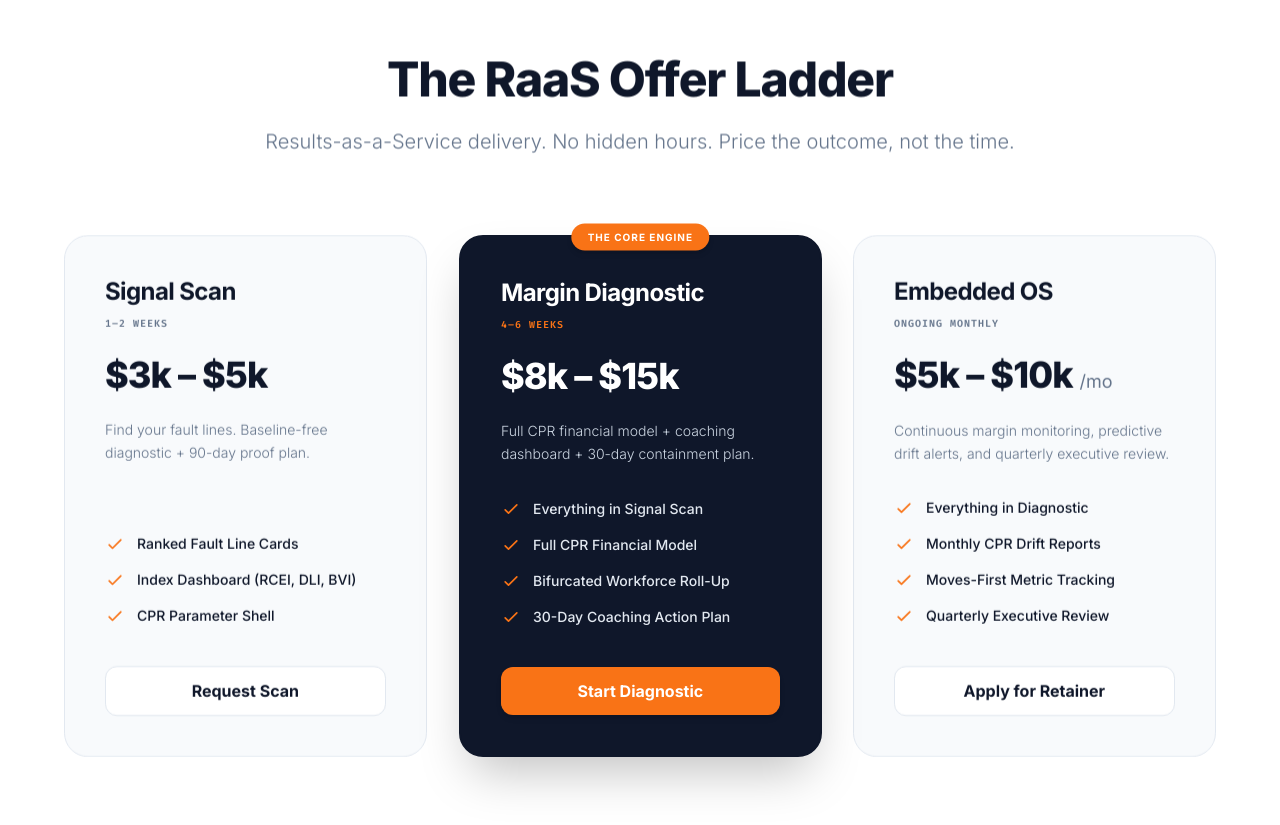
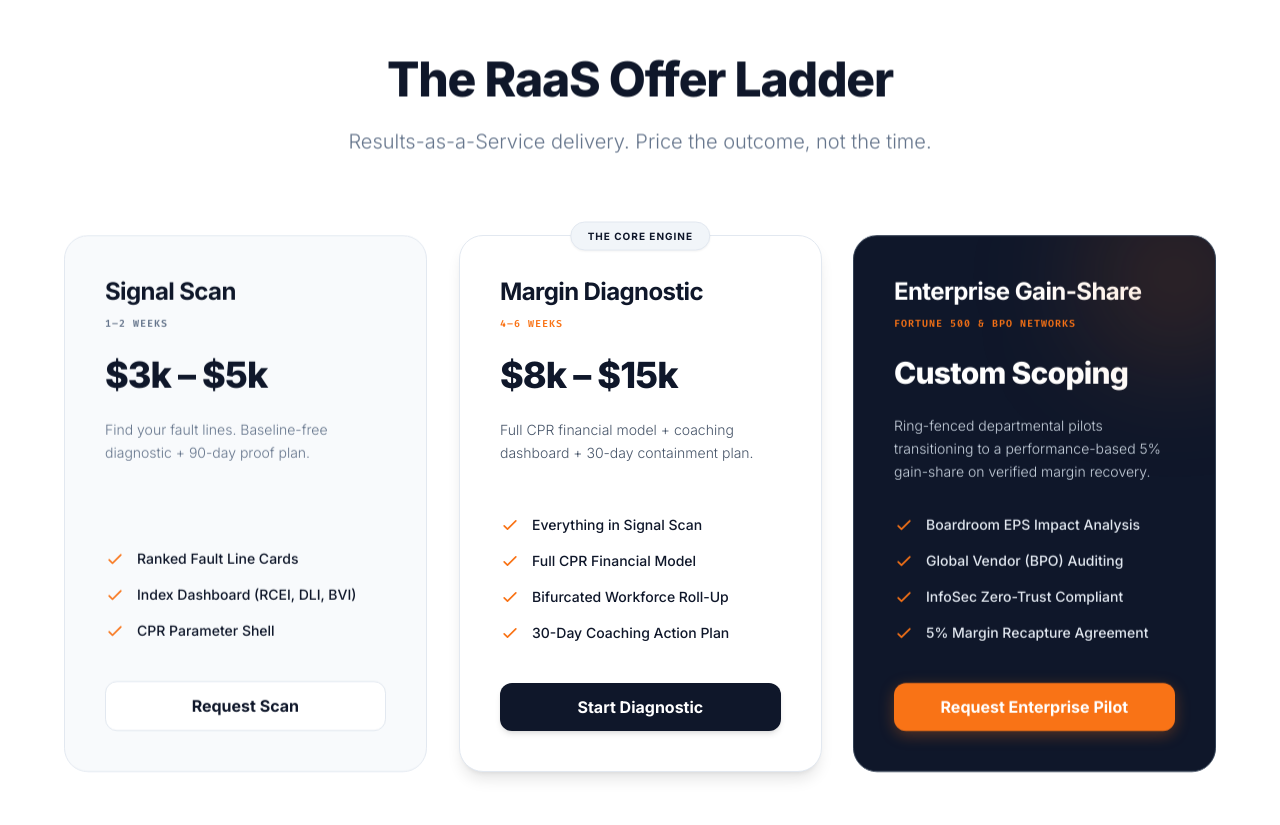
Before and after one commit to bburdi000-bot/marginsignalos.github.io, a plain HTML site: page index.html in a window 1280 px wide. Shown: the part 4220-5045 px from the top of the page. Drawn offline with nearby package versions, Linux system fonts and the light colour scheme.

```diff
--- a/index.html
+++ b/index.html
@@ -366,7 +366,7 @@
         </div>
     </section>
 
-    <!-- Interactive AI Diagnostic Demo (Gemini Integration) -->
+    <!-- Interactive AI Diagnostic Demo (Mock Integration) -->
     <section id="ai-demo" class="py-24 bg-white border-b border-brand-border overflow-hidden relative">
         <div class="max-w-7xl mx-auto px-4 sm:px-6 lg:px-8">
             <div class="grid md:grid-cols-2 gap-12 items-start">
@@ -541,12 +541,12 @@
         <div class="max-w-7xl mx-auto px-4 sm:px-6 lg:px-8">
             <div class="text-center max-w-3xl mx-auto mb-20 reveal-on-scroll">
                 <h2 class="text-3xl md:text-5xl font-extrabold mb-6 text-brand-navy tracking-tight">The RaaS Offer Ladder</h2>
-                <p class="text-xl text-brand-muted font-light">Results-as-a-Service delivery. No hidden hours. Price the outcome, not the time.</p>
+                <p class="text-xl text-brand-muted font-light">Results-as-a-Service delivery. Price the outcome, not the time.</p>
             </div>
 
             <div class="grid md:grid-cols-3 gap-8 max-w-6xl mx-auto items-stretch">
 
-                <!-- Tier 1 -->
+                <!-- Tier 1: Mid-Market Entry -->
                 <div class="flex flex-col bg-brand-bg rounded-3xl border border-brand-border p-10 hover:shadow-lg transition-all duration-300 reveal-on-scroll">
                     <h3 class="text-2xl font-bold text-brand-navy mb-2 tracking-tight">Signal Scan</h3>
                     <div class="text-brand-muted font-mono text-[10px] font-bold uppercase tracking-widest mb-6">1–2 Weeks</div>
@@ -562,40 +562,43 @@
                     </a>
                 </div>
 
-                <!-- Tier 2 (Highlighted) -->
-                <div class="flex flex-col bg-brand-navy text-white rounded-3xl border-2 border-brand-navy p-10 shadow-2xl relative z-10 transform md:scale-105 reveal-on-scroll" style="transition-delay: 100ms;">
-                    <div class="absolute top-0 left-1/2 transform -translate-x-1/2 -translate-y-1/2 bg-brand-orange text-white px-4 py-1.5 rounded-full text-[10px] font-bold uppercase tracking-widest shadow-md">
+                <!-- Tier 2: The Core RaaS -->
+                <div class="flex flex-col bg-white rounded-3xl border border-brand-border p-10 shadow-lg relative z-10 transform md:scale-105 reveal-on-scroll" style="transition-delay: 100ms;">
+                    <div class="absolute top-0 left-1/2 transform -translate-x-1/2 -translate-y-1/2 bg-slate-100 text-brand-navy border border-slate-200 px-4 py-1.5 rounded-full text-[10px] font-bold uppercase tracking-widest shadow-sm">
                         The Core Engine
                     </div>
-                    <h3 class="text-2xl font-bold text-white mb-2 tracking-tight">Margin Diagnostic</h3>
+                    <h3 class="text-2xl font-bold text-brand-navy mb-2 tracking-tight">Margin Diagnostic</h3>
                     <div class="text-brand-orange font-mono text-[10px] font-bold uppercase tracking-widest mb-6">4–6 Weeks</div>
-                    <div class="text-4xl font-extrabold text-white mb-6 tracking-tight">$8k – $15k</div>
-                    <p class="text-slate-300 mb-8 flex-grow leading-relaxed font-light text-sm">Full CPR financial model + coaching dashboard + 30-day containment plan.</p>
-                    <ul class="space-y-4 mb-10 text-sm text-slate-200 font-medium">
+                    <div class="text-4xl font-extrabold text-brand-navy mb-6 tracking-tight">$8k – $15k</div>
+                    <p class="text-slate-600 mb-8 flex-grow leading-relaxed font-light text-sm">Full CPR financial model + coaching dashboard + 30-day containment plan.</p>
+                    <ul class="space-y-4 mb-10 text-sm text-brand-navy font-medium">
                         <li class="flex items-start"><svg class="h-5 w-5 text-brand-orange mr-3 shrink-0" fill="none" stroke="currentColor" viewBox="0 0 24 24"><path stroke-linecap="round" stroke-linejoin="round" stroke-width="2" d="M5 13l4 4L19 7"/></svg> Everything in Signal Scan</li>
                         <li class="flex items-start"><svg class="h-5 w-5 text-brand-orange mr-3 shrink-0" fill="none" stroke="currentColor" viewBox="0 0 24 24"><path stroke-linecap="round" stroke-linejoin="round" stroke-width="2" d="M5 13l4 4L19 7"/></svg> Full CPR Financial Model</li>
                         <li class="flex items-start"><svg class="h-5 w-5 text-brand-orange mr-3 shrink-0" fill="none" stroke="currentColor" viewBox="0 0 24 24"><path stroke-linecap="round" stroke-linejoin="round" stroke-width="2" d="M5 13l4 4L19 7"/></svg> Bifurcated Workforce Roll-Up</li>
                         <li class="flex items-start"><svg class="h-5 w-5 text-brand-orange mr-3 shrink-0" fill="none" stroke="currentColor" viewBox="0 0 24 24"><path stroke-linecap="round" stroke-linejoin="round" stroke-width="2" d="M5 13l4 4L19 7"/></svg> 30-Day Coaching Action Plan</li>
                     </ul>
-                    <a href="#intake-form" class="mt-auto block w-full text-center bg-brand-orange text-white font-bold py-3 rounded-xl hover:bg-orange-600 transition-colors shadow-md">
+                    <a href="#intake-form" class="mt-auto block w-full text-center bg-brand-navy text-white font-bold py-3 rounded-xl hover:bg-slate-800 transition-colors shadow-md">
                         Start Diagnostic
                     </a>
                 </div>
 
-                <!-- Tier 3 -->
-                <div class="flex flex-col bg-brand-bg rounded-3xl border border-brand-border p-10 hover:shadow-lg transition-all duration-300 reveal-on-scroll" style="transition-delay: 200ms;">
-                    <h3 class="text-2xl font-bold text-brand-navy mb-2 tracking-tight">Embedded OS</h3>
-                    <div class="text-brand-muted font-mono text-[10px] font-bold uppercase tracking-widest mb-6">Ongoing Monthly</div>
-                    <div class="text-4xl font-extrabold text-brand-navy mb-6 tracking-tight">$5k – $10k <span class="text-lg text-brand-muted font-normal tracking-normal">/mo</span></div>
-                    <p class="text-brand-muted mb-8 flex-grow leading-relaxed font-light text-sm">Continuous margin monitoring, predictive drift alerts, and quarterly executive review.</p>
-                    <ul class="space-y-4 mb-10 text-sm text-brand-navy font-medium">
-                        <li class="flex items-start"><svg class="h-5 w-5 text-brand-orange mr-3 shrink-0" fill="none" stroke="currentColor" viewBox="0 0 24 24"><path stroke-linecap="round" stroke-linejoin="round" stroke-width="2" d="M5 13l4 4L19 7"/></svg> Everything in Diagnostic</li>
-                        <li class="flex items-start"><svg class="h-5 w-5 text-brand-orange mr-3 shrink-0" fill="none" stroke="currentColor" viewBox="0 0 24 24"><path stroke-linecap="round" stroke-linejoin="round" stroke-width="2" d="M5 13l4 4L19 7"/></svg> Monthly CPR Drift Reports</li>
-                        <li class="flex items-start"><svg class="h-5 w-5 text-brand-orange mr-3 shrink-0" fill="none" stroke="currentColor" viewBox="0 0 24 24"><path stroke-linecap="round" stroke-linejoin="round" stroke-width="2" d="M5 13l4 4L19 7"/></svg> Moves-First Metric Tracking</li>
-                        <li class="flex items-start"><svg class="h-5 w-5 text-brand-orange mr-3 shrink-0" fill="none" stroke="currentColor" viewBox="0 0 24 24"><path stroke-linecap="round" stroke-linejoin="round" stroke-width="2" d="M5 13l4 4L19 7"/></svg> Quarterly Executive Review</li>
+                <!-- Tier 3: Enterprise VIP -->
+                <div class="flex flex-col bg-brand-navy text-white rounded-3xl border border-slate-700 p-10 hover:shadow-2xl transition-all duration-300 reveal-on-scroll relative overflow-hidden" style="transition-delay: 200ms;">
+                    <!-- VIP Glow -->
+                    <div class="absolute -right-10 -top-10 w-40 h-40 bg-brand-orange/20 rounded-full blur-3xl pointer-events-none"></div>
+
+                    <h3 class="text-2xl font-bold text-white mb-2 tracking-tight">Enterprise Gain-Share</h3>
+                    <div class="text-brand-orange font-mono text-[10px] font-bold uppercase tracking-widest mb-6">Fortune 500 & BPO Networks</div>
+                    <div class="text-3xl font-extrabold text-white mb-6 tracking-tight">Custom Scoping</div>
+                    <p class="text-slate-300 mb-8 flex-grow leading-relaxed font-light text-sm">Ring-fenced departmental pilots transitioning to a performance-based 5% gain-share on verified margin recovery.</p>
+                    <ul class="space-y-4 mb-10 text-sm text-slate-200 font-medium relative z-10">
+                        <li class="flex items-start"><svg class="h-5 w-5 text-brand-orange mr-3 shrink-0" fill="none" stroke="currentColor" viewBox="0 0 24 24"><path stroke-linecap="round" stroke-linejoin="round" stroke-width="2" d="M5 13l4 4L19 7"/></svg> Boardroom EPS Impact Analysis</li>
+                        <li class="flex items-start"><svg class="h-5 w-5 text-brand-orange mr-3 shrink-0" fill="none" stroke="currentColor" viewBox="0 0 24 24"><path stroke-linecap="round" stroke-linejoin="round" stroke-width="2" d="M5 13l4 4L19 7"/></svg> Global Vendor (BPO) Auditing</li>
+                        <li class="flex items-start"><svg class="h-5 w-5 text-brand-orange mr-3 shrink-0" fill="none" stroke="currentColor" viewBox="0 0 24 24"><path stroke-linecap="round" stroke-linejoin="round" stroke-width="2" d="M5 13l4 4L19 7"/></svg> InfoSec Zero-Trust Compliant</li>
+                        <li class="flex items-start"><svg class="h-5 w-5 text-brand-orange mr-3 shrink-0" fill="none" stroke="currentColor" viewBox="0 0 24 24"><path stroke-linecap="round" stroke-linejoin="round" stroke-width="2" d="M5 13l4 4L19 7"/></svg> 5% Margin Recapture Agreement</li>
                     </ul>
-                    <a href="#intake-form" class="mt-auto block w-full text-center bg-white border border-brand-border text-brand-navy font-bold py-3 rounded-xl hover:bg-gray-50 hover:border-brand-navy transition-colors">
-                        Apply for Retainer
+                    <a href="#intake-form" class="mt-auto block w-full text-center bg-brand-orange text-white font-bold py-3 rounded-xl hover:bg-orange-600 transition-colors relative z-10 shadow-[0_4px_15px_rgba(249,115,22,0.3)]">
+                        Request Enterprise Pilot
                     </a>
                 </div>
 
@@ -618,7 +621,7 @@
                         </span>
                     </summary>
                     <div class="text-brand-muted px-6 pb-6 leading-relaxed font-light text-sm border-t border-gray-100 pt-4">
-                        No. The MSOS Diagnostic is built to be baseline-free and frictionless. We do not require complex API integrations or weeks of IT security reviews. We can run our CPR economics model using standard CSV exports of your existing operational telemetry.
+                        No. The MSOS Diagnostic is built to be baseline-free and InfoSec friendly. We do not require complex API integrations or weeks of IT security reviews. We can run our CPR economics model using standard, anonymized CSV exports of your operational telemetry via a Zero-Trust browser uplink.
                     </div>
                 </details>
                 <!-- FAQ 2 -->
@@ -719,7 +722,8 @@
                                         <option value="" disabled selected>Select volume range...</option>
                                         <option value="under_5k">Under 5,000 touches</option>
                                         <option value="5k_50k">5,000 - 50,000 touches</option>
-                                        <option value="50k_plus">50,000+ touches</option>
+                                        <option value="50k_plus">50,000 - 250,000 touches</option>
+                                        <option value="enterprise">250,000+ touches (Enterprise Pilot)</option>
                                     </select>
                                 </div>
                                 <div class="flex space-x-4 mt-8">
```
